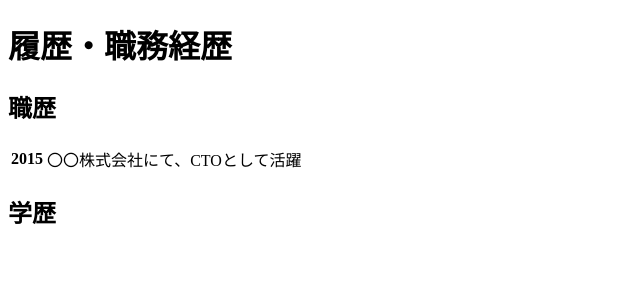
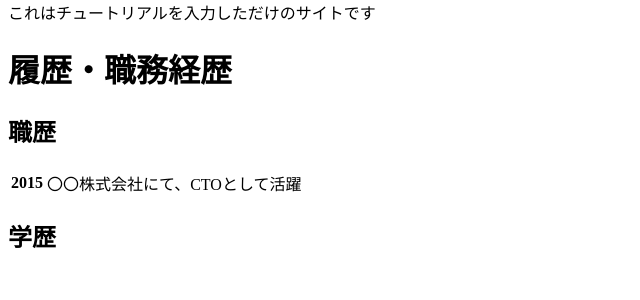
Before and after one commit to nakamura-daisuke/helloworld.com, a Django app: page /resume/ in a window 1280 px wide. Shown: the part 44-344 px from the top of the page, without its empty margins (0-640 px from the left). Run offline with Django 3.2, Linux system fonts and the light colour scheme.

Commit message:
公開サーバー用に編集

```diff
--- a/myprofile/templates/myprofile/base.html
+++ b/myprofile/templates/myprofile/base.html
@@ -14,7 +14,7 @@
         <a href="{% url 'myprofile:top' %}">TOP</a>
         <a href="{% url 'myprofile:resume' %}">Resume</a>
     </nav>
-
+    <div>これはチュートリアルを入力しただけのサイトです</div>
 
     {% block content %}{% endblock %}
 
```
Also changed, not shown: 1 other file.
